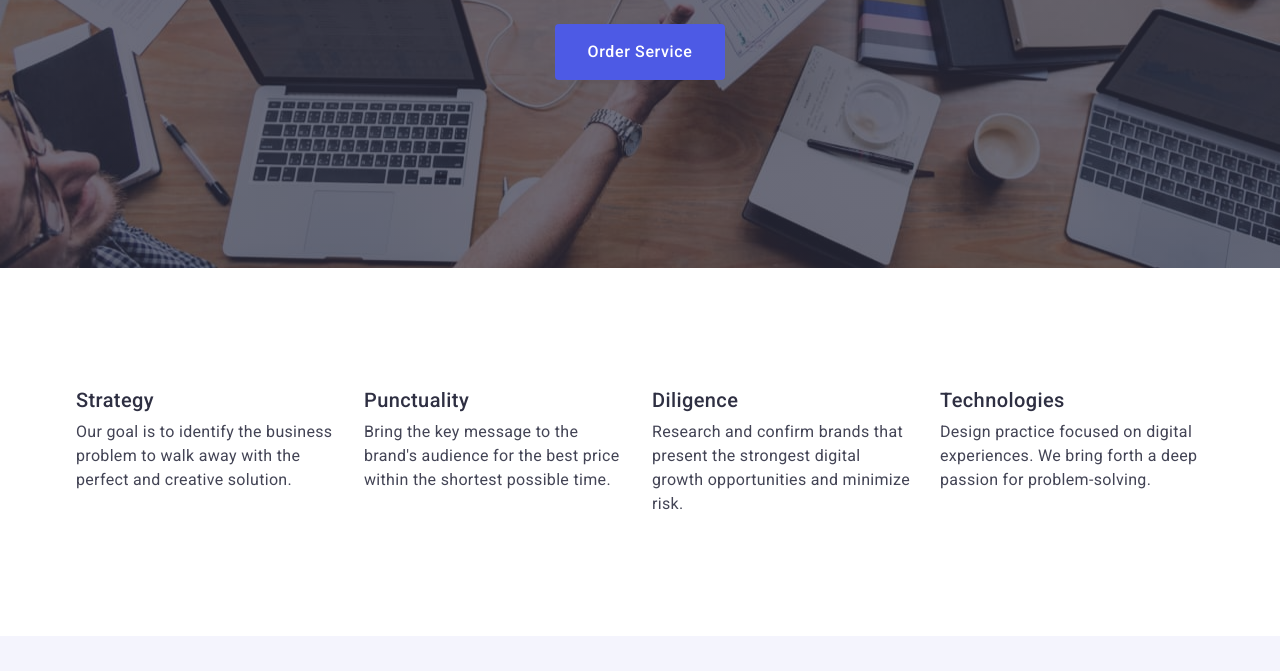
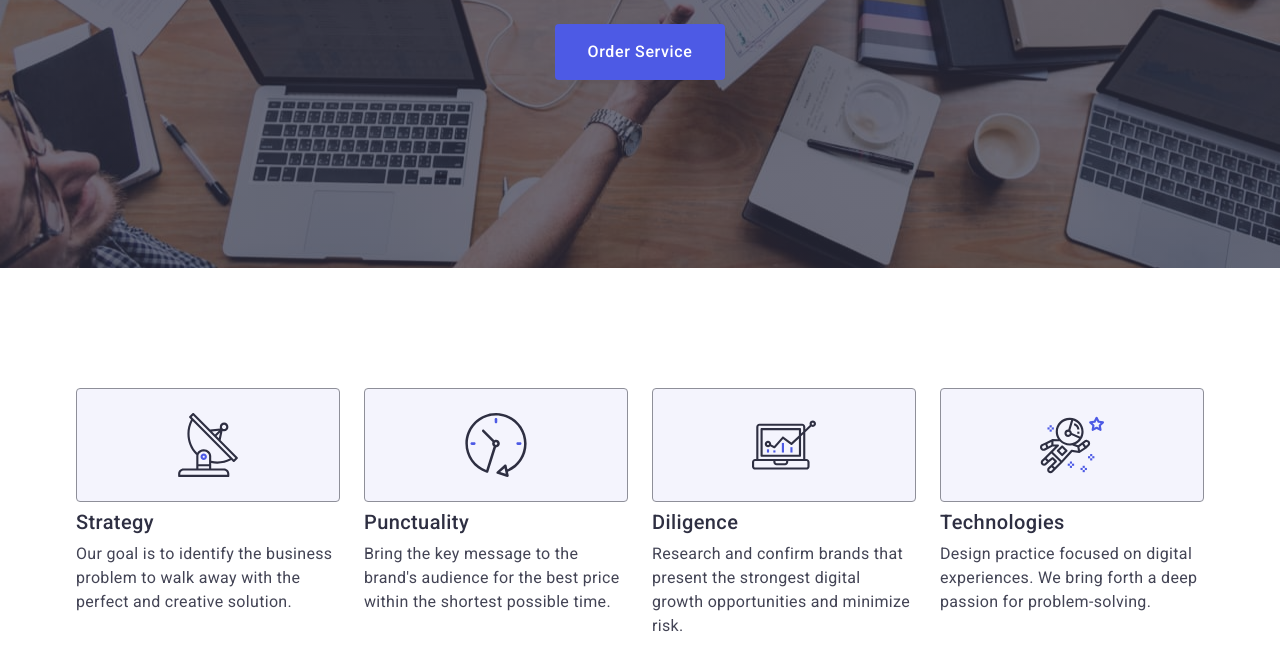
Before and after one commit to andrii-kyrch/goit-markup-hw-04, a plain HTML site: page index.html in a window 1280 px wide. Shown: the part 405-1076 px from the top of the page. Drawn offline with nearby package versions, Linux system fonts and the light colour scheme.

Commit message:
Add benefits icon

```diff
--- a/css/styles.css
+++ b/css/styles.css
@@ -220,6 +220,17 @@ img {
   width: calc((100% - 72px) / 4);
 }
 
+.benefits-box-icon {
+  display: flex;
+  justify-content: center;
+  padding-top: 24px;
+  padding-bottom: 24px;
+  margin-bottom: 8px;
+  border: 1px solid #8e8f99;
+  border-radius: 4px;
+  background-color: #f4f4fd;
+}
+
 .benefits-list-title {
   margin-bottom: 8px;
   font-weight: 500;
--- a/index.html
+++ b/index.html
@@ -64,6 +64,11 @@
           <h2 class="visually-hidden">Our Benefits</h2>
           <ul class="benefits-list">
             <li class="benefits-item">
+              <div class="benefits-box-icon">
+                <svg class="benefits-icon" width="64" height="64">
+                  <use href="./images/icons/sprite.svg#icon-antenna"></use>
+                </svg>
+              </div>
               <h3 class="benefits-list-title">Strategy</h3>
               <p class="benefits-list-text">
                 Our goal is to identify the business problem to walk away with
@@ -71,6 +76,11 @@
               </p>
             </li>
             <li class="benefits-item">
+              <div class="benefits-box-icon">
+                <svg class="benefits-icon" width="64" height="64">
+                  <use href="./images/icons/sprite.svg#icon-clock"></use>
+                </svg>
+              </div>
               <h3 class="benefits-list-title">Punctuality</h3>
               <p class="benefits-list-text">
                 Bring the key message to the brand's audience for the best price
@@ -78,6 +88,11 @@
               </p>
             </li>
             <li class="benefits-item">
+              <div class="benefits-box-icon">
+                <svg class="benefits-icon" width="64" height="64">
+                  <use href="./images/icons/sprite.svg#icon-diagram"></use>
+                </svg>
+              </div>
               <h3 class="benefits-list-title">Diligence</h3>
               <p class="benefits-list-text">
                 Research and confirm brands that present the strongest digital
@@ -85,6 +100,11 @@
               </p>
             </li>
             <li class="benefits-item">
+              <div class="benefits-box-icon">
+                <svg class="benefits-icon" width="64" height="64">
+                  <use href="./images/icons/sprite.svg#icon-astronaut"></use>
+                </svg>
+              </div>
               <h3 class="benefits-list-title">Technologies</h3>
               <p class="benefits-list-text">
                 Design practice focused on digital experiences. We bring forth a
```
Also changed, not shown: images/icons/sprite.svg (added).
